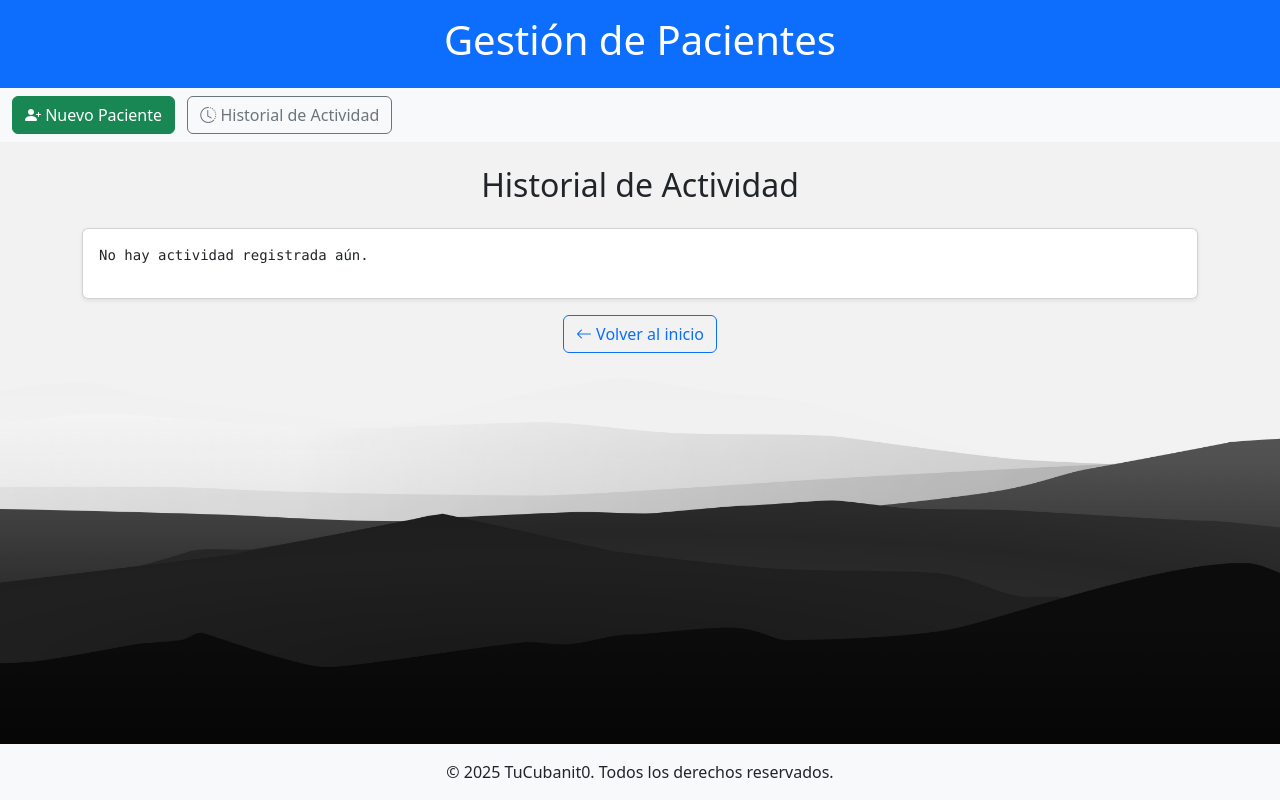
After one commit to tucubanit0/proyecto_final, a Flask app: page /logs in a window 1280 px wide. The commit adds this page. Run offline with Flask 3, Linux system fonts and the light colour scheme.

Commit message:
añadido el archivo utils.py y el template ver_logs.html para ver los logs de actividad

```diff
--- a/app.py
+++ b/app.py
@@ -5,35 +5,44 @@ from werkzeug.exceptions import HTTPException
 import db
 from datetime import datetime
 
+# Crear carpeta de logs si no existe
+os.makedirs('logs', exist_ok=True)
 
+# Función para registrar logs
+def registrar_log(accion, detalle):
+    ruta_log = os.path.join('logs', 'actividad.txt')
+    fecha_hora = datetime.now().strftime('%Y-%m-%d %H:%M:%S')
+    with open(ruta_log, 'a', encoding='utf-8') as archivo:
+        archivo.write(f"[{fecha_hora}] {accion}: {detalle}\n")
 
+# Configurar Flask
 app = Flask(__name__, template_folder='d:/clase/proyecto_final/templates')
-app.secret_key = os.getenv('SECRET_KEY', 'default_secret_key')  # Use environment variable for secret key
+app.secret_key = os.getenv('SECRET_KEY', 'default_secret_key')
 
-# Configure logging
+# Logging general
 logging.basicConfig(level=logging.INFO)
 logger = logging.getLogger(__name__)
 
-# Initialize the database
+# Inicializar base de datos
 try:
     db.init_db()
 except Exception as e:
-    logger.error(f"Failed to initialize the database: {e}")
+    logger.error(f"Error al inicializar la base de datos: {e}")
     raise
 
+# Rutas
 @app.route('/')
 def index():
     try:
-        pacientes = db.obtener_pacientes()  # Fetch patients from the database
+        pacientes = db.obtener_pacientes()
         return render_template('index.html', pacientes=pacientes)
     except Exception as e:
-        logger.error(f"Error retrieving pacientes: {e}")
-        return render_template('error.html', message="Failed to retrieve patient data.")
+        logger.error(f"Error al obtener pacientes: {e}")
+        return render_template('error.html', message="No se pudo obtener la información de los pacientes.")
 
 @app.route('/nuevo_paciente', methods=['GET', 'POST'])
 def nuevo_paciente():
     if request.method == 'POST':
-        # Get form data
         nombre = request.form.get('nombre')
         edad = request.form.get('edad')
         diagnostico = request.form.get('diagnostico')
@@ -43,33 +52,32 @@ def nuevo_paciente():
             return redirect(url_for('nuevo_paciente'))
 
         try:
-            edad = int(edad)  # Validate edad as an integer
-            db.agregar_paciente(nombre, edad, diagnostico)  # Save the new patient to the database
+            edad = int(edad)
+            db.agregar_paciente(nombre, edad, diagnostico)
+            registrar_log("Nuevo paciente", f"{nombre}, {edad} años, diagnóstico: {diagnostico}")
             flash('Paciente agregado exitosamente', 'success')
             return redirect(url_for('index'))
         except ValueError:
             flash('La edad debe ser un número entero', 'error')
         except Exception as e:
-            logger.error(f"Error adding new paciente: {e}")
+            logger.error(f"Error al agregar paciente: {e}")
             flash('Error al agregar el paciente', 'error')
 
         return redirect(url_for('nuevo_paciente'))
 
-    # Render the form for GET requests
     return render_template('nuevo_paciente.html')
 
 @app.route('/editar_paciente/<int:id>', methods=['GET', 'POST'])
 def editar_paciente(id):
     try:
-        paciente = db.obtener_paciente_por_id(id)  # Fetch patient by ID
+        paciente = db.obtener_paciente_por_id(id)
         if not paciente:
             abort(404, description="Paciente no encontrado")
     except Exception as e:
-        logger.error(f"Error fetching paciente with ID {id}: {e}")
-        abort(500, description="Error retrieving patient data")
+        logger.error(f"Error obteniendo paciente con ID {id}: {e}")
+        abort(500, description="Error obteniendo datos del paciente.")
 
     if request.method == 'POST':
-        # Get form data
         nombre = request.form.get('nombre')
         edad = request.form.get('edad')
         diagnostico = request.form.get('diagnostico')
@@ -79,52 +87,61 @@ def editar_paciente(id):
             return redirect(url_for('editar_paciente', id=id))
 
         try:
-            edad = int(edad)  # Validate edad as an integer
-            db.actualizar_paciente(id, nombre, edad, diagnostico)  # Update patient in the database
+            edad = int(edad)
+            db.actualizar_paciente(id, nombre, edad, diagnostico)
+            registrar_log("Editar paciente", f"ID {id} actualizado a: {nombre}, {edad} años, diagnóstico: {diagnostico}")
             flash('Paciente actualizado exitosamente', 'success')
             return redirect(url_for('index'))
         except ValueError:
             flash('La edad debe ser un número entero', 'error')
         except Exception as e:
-            logger.error(f"Error updating paciente with ID {id}: {e}")
+            logger.error(f"Error al actualizar paciente con ID {id}: {e}")
             flash('Error al actualizar el paciente', 'error')
 
         return redirect(url_for('editar_paciente', id=id))
 
     return render_template('editar_paciente.html', paciente=paciente)
 
-# Global error handler
-@app.errorhandler(Exception)
-def handle_exception(e):
-    if isinstance(e, HTTPException):
-        return render_template('error.html', message=e.description), e.code
-    logger.error(f"Unhandled exception: {e}")
-    return render_template('error.html', message="An unexpected error occurred."), 500
-
-@app.route('/eliminar_paciente/<int:id>', methods=['POST', 'GET'])
+@app.route('/eliminar/<int:id>', methods=['GET', 'POST'])
 def eliminar_paciente(id):
     try:
-        # Verify if the patient exists before attempting deletion
         paciente = db.obtener_paciente_por_id(id)
         if not paciente:
             flash('Paciente no encontrado.', 'error')
             return redirect(url_for('index'))
 
-        # Perform the deletion
-        db.eliminar_paciente(id)
-        flash('Paciente eliminado correctamente.', 'success')
-    except db.DatabaseError as db_err:
-        logger.error(f"Database error while deleting paciente with ID {id}: {db_err}")
-        flash('Error de base de datos al eliminar el paciente.', 'error')
+        if request.method == 'POST':
+            db.eliminar_paciente(id)
+            registrar_log("Eliminar paciente", f"ID {id} eliminado.")
+            flash('Paciente eliminado correctamente.', 'success')
+            return redirect(url_for('index'))
+
+        return render_template('confirmar_eliminar.html', paciente=paciente)
     except Exception as e:
-        logger.error(f"Unexpected error while deleting paciente with ID {id}: {e}")
-        flash('Ocurrió un error inesperado al eliminar el paciente.', 'error')
+        logger.error(f"Error al eliminar paciente: {e}")
+        flash('Ocurrió un error al eliminar el paciente.', 'error')
+        return redirect(url_for('index'))
 
-    return redirect(url_for('index'))
+@app.route('/logs')
+def ver_logs():
+    ruta_log = os.path.join('logs', 'actividad.txt')
+    try:
+        with open(ruta_log, "r", encoding="utf-8") as archivo:
+            lineas = archivo.readlines()
+    except FileNotFoundError:
+        lineas = ["No hay actividad registrada aún."]
+    return render_template("ver_logs.html", logs=lineas)
 
 @app.context_processor
 def inject_current_year():
     return {'current_year': datetime.now().year}
 
+@app.errorhandler(Exception)
+def handle_exception(e):
+    if isinstance(e, HTTPException):
+        return render_template('error.html', message=e.description), e.code
+    logger.error(f"Excepción no controlada: {e}")
+    return render_template('error.html', message="Ha ocurrido un error inesperado."), 500
+
 if __name__ == '__main__':
     app.run(host='0.0.0.0', port=int(os.getenv('PORT', 5000)), debug=os.getenv('DEBUG', 'False') == 'True')
--- a/templates/base.html
+++ b/templates/base.html
@@ -41,13 +41,24 @@
     </header>
 
     <!-- Navbar -->
+    <!-- <p class="mb-0">
+        <a href="{{ url_for('ver_logs') }}">Ver historial</a>
+    </p> -->
     <nav class="navbar navbar-expand-lg navbar-light bg-light">
-        <div class="container-fluid">
-            <a href="{{ url_for('nuevo_paciente') }}" class="btn btn-success">
-                <i class="bi bi-person-plus-fill"></i> Nuevo Paciente
-            </a>
+        <div class="container-fluid d-flex justify-content-between">
+            <div>
+                <a href="{{ url_for('nuevo_paciente') }}" class="btn btn-success me-2">
+                    <i class="bi bi-person-plus-fill"></i> Nuevo Paciente
+                </a>
+                <a href="{{ url_for('ver_logs') }}" class="btn btn-outline-secondary">
+                    <i class="bi bi-clock-history"></i> Historial de Actividad
+                </a>
+            </div>
         </div>
     </nav>
+
+
+
 
     <!-- Contenido principal -->
     <main class="container-fluid my-4 flex-grow-1">
--- a/templates/nuevo_paciente.html
+++ b/templates/nuevo_paciente.html
@@ -33,7 +33,6 @@
                     <a href="{{ url_for('index') }}" class="btn btn-outline-primary">
                         <i class="bi bi-arrow-left"></i> Volver
                     </a>
-                </div>
             </form>
         </div>
     </div>
--- /dev/null
+++ b/templates/ver_logs.html
@@ -0,0 +1,19 @@
+{% extends 'base.html' %}
+
+{% block title %}Historial de Actividad{% endblock %}
+
+{% block content %}
+<div class="container">
+    <h2 class="mb-4 text-center">Historial de Actividad</h2>
+
+    <div class="card shadow-sm p-3">
+        <pre style="white-space: pre-wrap;">{% for linea in logs %}{{ linea }}{% endfor %}</pre>
+    </div>
+
+    <div class="mt-3 text-center">
+        <a href="{{ url_for('index') }}" class="btn btn-outline-primary">
+            <i class="bi bi-arrow-left"></i> Volver al inicio
+        </a>
+    </div>
+</div>
+{% endblock %}
```
Also changed, not shown: utils.py (added, +10 -0 lines), data.db, 1 other file.
